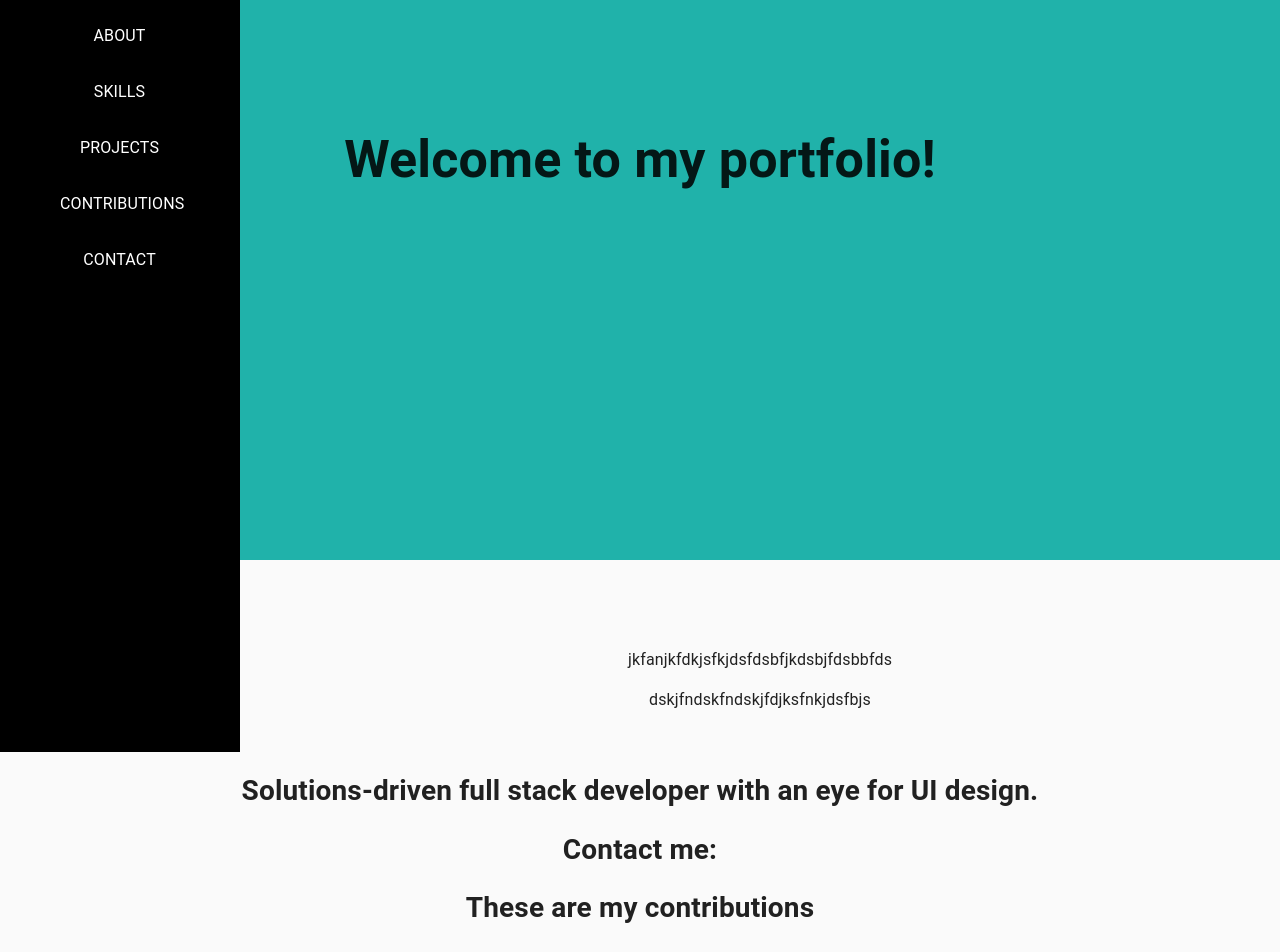
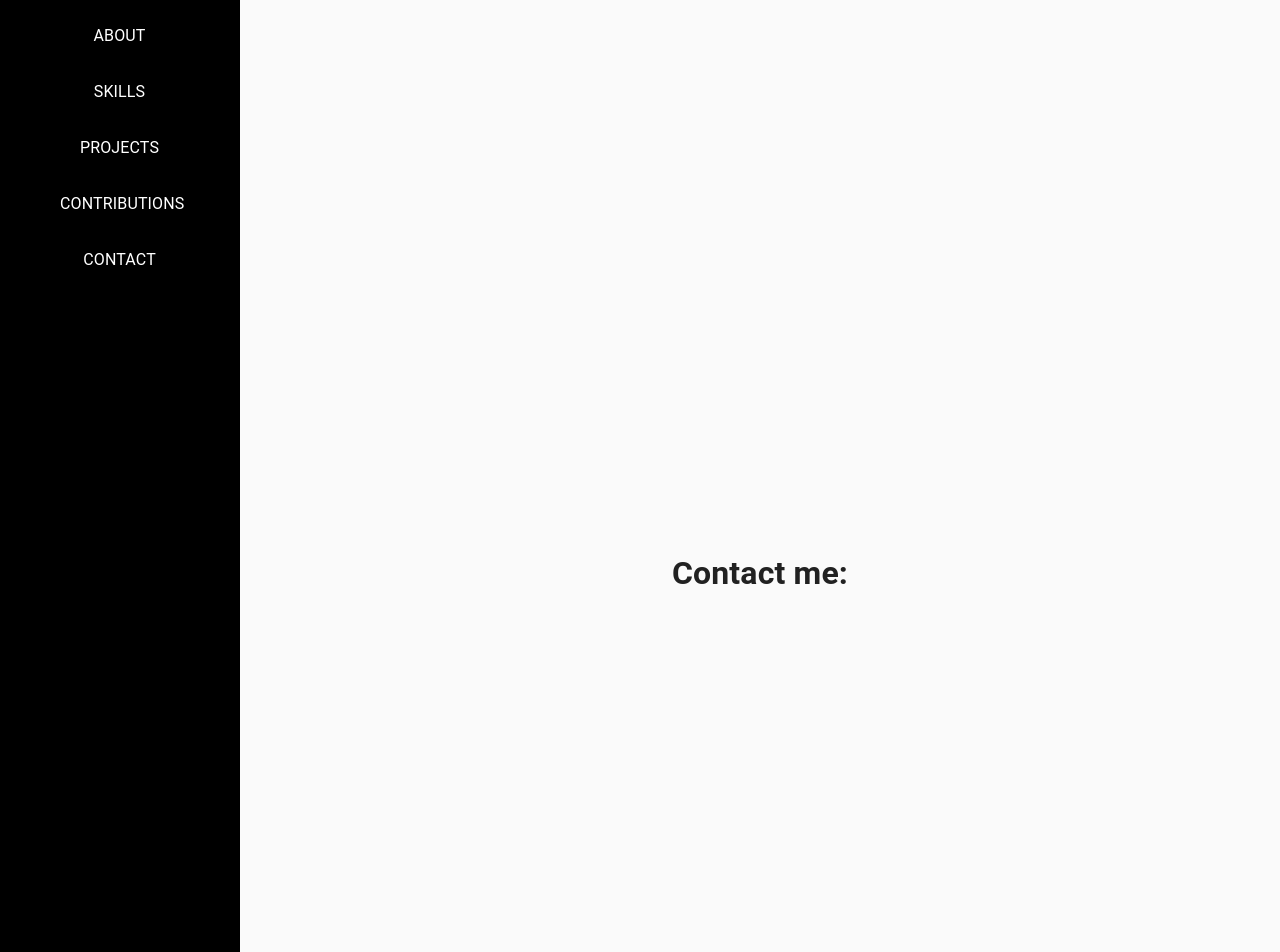
Before and after one commit to crnguyen/Portfolio, a React (Create React App) app: page / in a window 1280 px wide. Shown: the part 240-1192 px from the top of the page. Built offline with nearby package versions, Linux system fonts and the light colour scheme; the HTML template or start-up script is replaced by a standard one.

Commit message:
finalize main layout styles

```diff
--- a/src/App.css
+++ b/src/App.css
@@ -56,14 +56,11 @@ a {
   }
 }
 
-.App-header {
-  background-color: lightseagreen;
-  min-height: 100vh;
-  display: flex;
-  flex-direction: column;
+.sections {
+  padding-top: 40px;
+
+  min-height: 80vh;
   align-items: center;
-  justify-content: center;
-  font-size: calc(10px + 2vmin);
 }
 
 .App-link {
--- a/src/App.js
+++ b/src/App.js
@@ -1,23 +1,13 @@
 import React from 'react';
-// import logo from './logo.svg';
 import './App.css';
-// import {
-//   BrowserRouter as Router,
-//   Route,
-//   Link
-// } from "react-router-dom";
 import Homepage from "./components/Homepage";
+import Nav from "./components/Nav"
 
 function App() {
   return (
     <div className="App">
-      <header className="App-header">
-        <h1>
-          Welcome to my portfolio!
-        </h1>
-      </header>
-      <Homepage/>
-
+      <Nav/>
+      {/* <Homepage/> */}
     </div>
   );
 }
--- a/src/components/About.js
+++ b/src/components/About.js
@@ -2,7 +2,7 @@ import React from "react";
 
 const About = () => {
         return (
-            <div id='About'>
+            <div id='About' className="sections">
                 <h1>
                     Solutions-driven full stack developer with an eye for UI design.
                 </h1>
--- a/src/components/Contact.js
+++ b/src/components/Contact.js
@@ -2,7 +2,7 @@ import React from "react";
 
 const Contact = () => {
     return (
-        <div id="Contact">
+        <div id="Contact" className="sections">
             <h1>Contact me:</h1>
         </div>
     )
--- a/src/components/Contributions.js
+++ b/src/components/Contributions.js
@@ -2,7 +2,7 @@ import React from "react";
 
 const Contributions = () => {
     return (
-        <div id="Contributions">
+        <div id="Contributions" className="sections">
             <h1>These are my contributions</h1>
         </div>
     )
--- a/src/components/Homepage.js
+++ b/src/components/Homepage.js
@@ -8,11 +8,10 @@ import Nav from "./Nav";
 import Projects from "./Projects";
 import Skills from "./Skills";
 
-const Homepage = () => {
+function Homepage(){
     return (
         <div>
             <Router>
-                <Nav />
                 <About />
                 <Contact />
                 <Contributions />
--- a/src/components/Nav.js
+++ b/src/components/Nav.js
@@ -11,6 +11,7 @@ import Toolbar from '@material-ui/core/Toolbar';
 import Typography from '@material-ui/core/Typography';
 import { makeStyles, useTheme } from '@material-ui/core/styles';
 import ProfileImg from "../assets/circle-cropped.png";
+import Homepage from "./Homepage";
 
 const drawerWidth = 240;
 
@@ -133,22 +134,11 @@ function Nav(props) {
       <main className={classes.content}>
         <div className={classes.toolbar} />
         <Typography paragraph>
-          jkfanjkfdkjsfkjdsfdsbfjkdsbjfdsbbfds
-        </Typography>
-        <Typography paragraph>
-          dskjfndskfndskjfdjksfnkjdsfbjs
+          <Homepage/>
         </Typography>
       </main>
     </div>
   );
 }
 
-// Nav.propTypes = {
-//   /**
-//    * Injected by the documentation to work in an iframe.
-//    * You won't need it on your project.
-//    */
-//   window: PropTypes.func,
-// };
-
 export default Nav;
--- a/src/components/Projects.js
+++ b/src/components/Projects.js
@@ -2,7 +2,7 @@ import React from "react";
 
 const Projects = () => {
     return (
-        <div id="Projects">
+        <div id="Projects" className="sections">
             <h1>These are my projects</h1>
         </div>
     )
--- a/src/components/Skills.js
+++ b/src/components/Skills.js
@@ -10,7 +10,7 @@ export default class Skills extends Component {
         // console.log(images[0].default)
 
         return (
-            <div id="Skills">
+            <div id="Skills" className="sections">
                 <h1>Technical Skills</h1>
                 {/* <img src={images[0].default}></img>  */}
                 <div>
```
